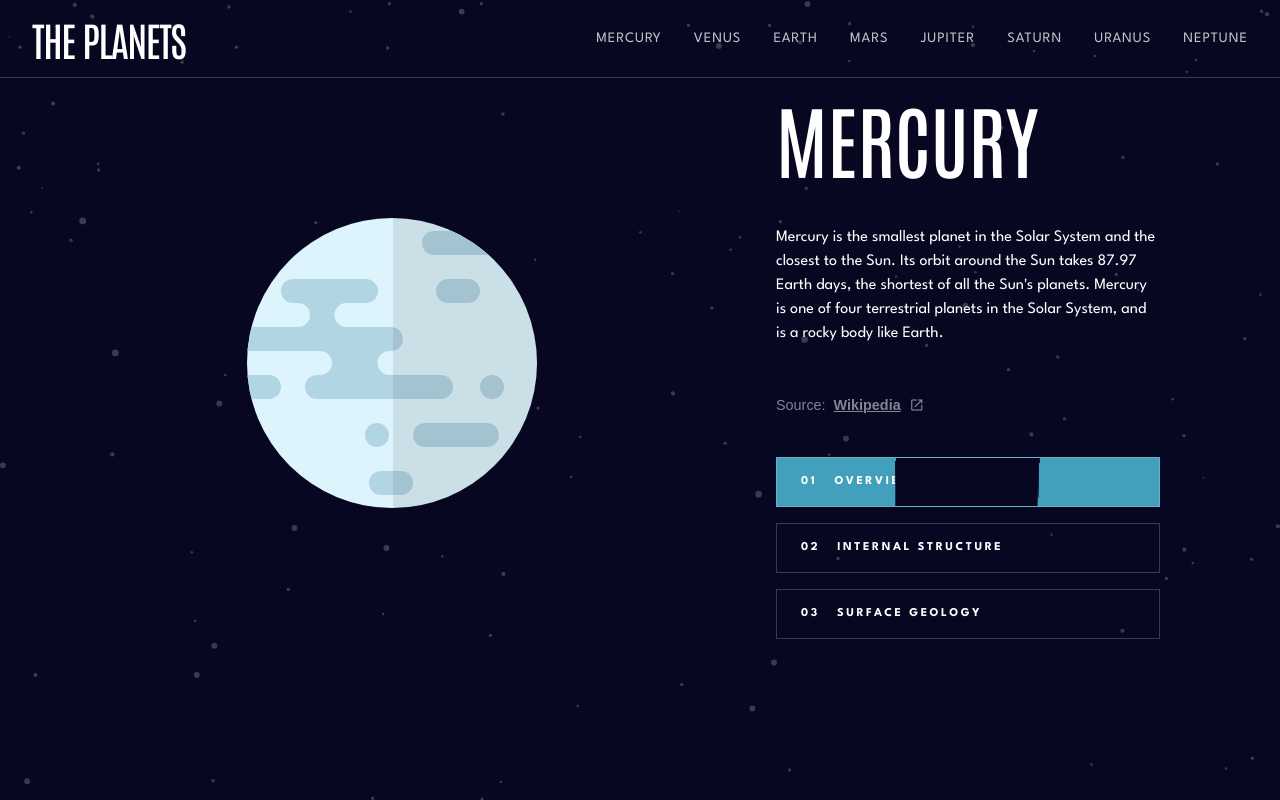
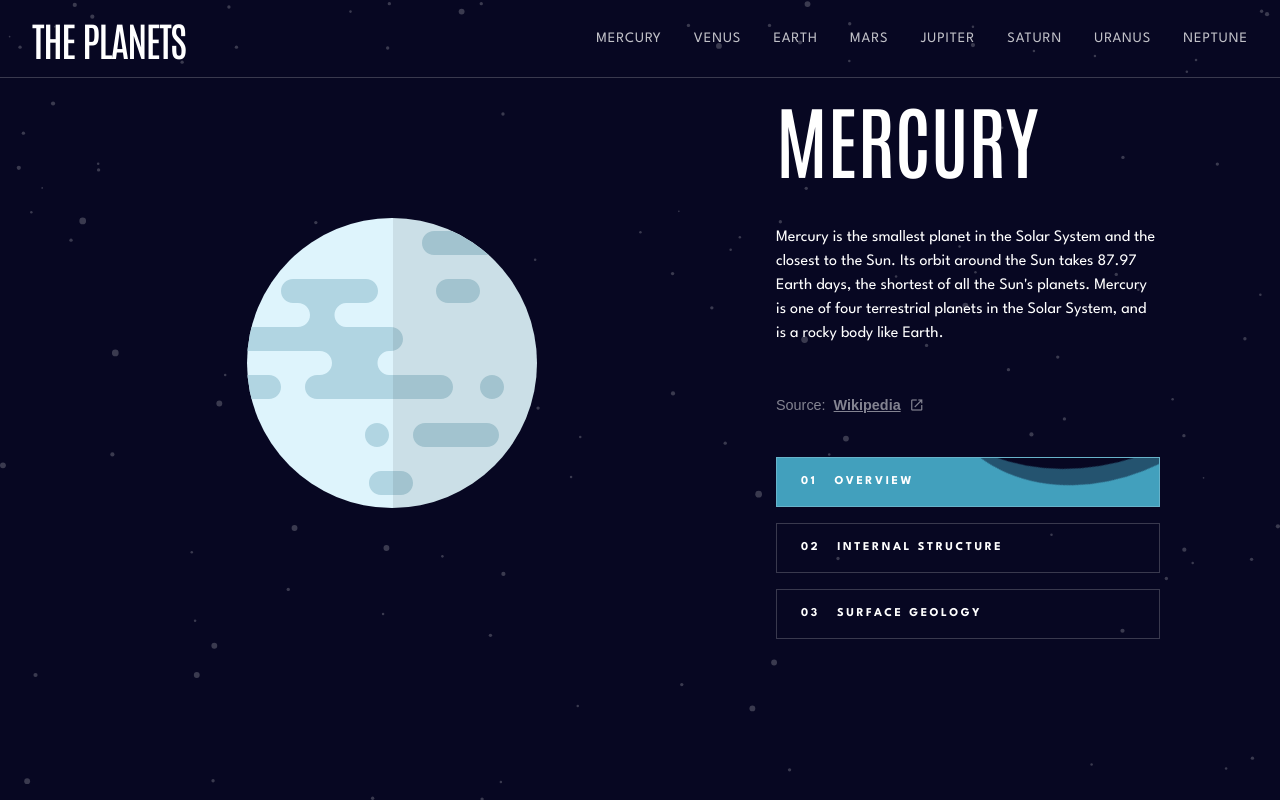
Before and after one commit to MirunaHaidu/planets-facts, a React (Vite) app: page / in a window 1280 px wide. Both pictures are taken after a click on the item "MERCURY". Shown: the top 800 px of the page. Built offline with nearby package versions, Linux system fonts and the light colour scheme.

Commit message:
add animations to the tab buttons

```diff
--- a/src/style/Planet.css
+++ b/src/style/Planet.css
@@ -8,6 +8,7 @@
     margin: 4rem 10rem;
     width: 90%;
     margin: 0.5rem;
+
 }
 
 .planet-image {
@@ -18,6 +19,7 @@
     flex-direction: column;
     justify-content: center;
     align-items: center;
+
 }
 
 .planet-geology-image {
@@ -40,13 +42,16 @@
 
 
 
-
 .planet-details {
     display: flex;
     flex-direction: column;
     gap: 1.3rem;
     width: 50%;
+    opacity: 1;
+
 }
+
+
 
 .planet-details h2 {
     font-family: var(--ff-antonio);
@@ -61,6 +66,7 @@
     margin-top: 1rem;
     line-height: 1.5rem;
     min-height: 150px;
+
 }
 
 .source {
@@ -105,6 +111,7 @@
     transition: 0.4s;
     font-family: var(--ff-spartan);
     overflow: hidden;
+
 }
 
 .tab-buttons button:hover {
@@ -121,59 +128,70 @@
 .tab-buttons button.active::after {
     content: '';
     position: absolute;
-    width: 200%;
-    height: 300%;
-    left: 50%;
-    top: 50%;
-    transform: translate(-50%, -50%);
+    width: 100%;
+    top: -160%;
+    left: 90%;
+    height: 1000%;
+    transform: translate(-50%, -76%);
+
+
 }
 
 .tab-buttons button.active::before {
-    border-radius: 50%;
+    border-radius: 41%;
     background: hsla(240, 67%, 8%, 1);
-    animation: animate 11s linear infinite;
+    animation: animate 15s linear infinite;
 }
 
 .tab-buttons button.active::after {
-    border-radius: 50%;
+    border-radius: 41%;
     background: hsla(240, 67%, 8%, 0.5);
-    animation: animate 11s linear infinite;
+    animation: animate 20s linear infinite;
 }
 
 @keyframes animate {
     from {
-        transform: translate(-50%, -76%) rotate(0deg);
+      transform: translate(-50%, -76%) rotate(0deg);
     }
 
     to {
-        transform: translate(-50%, -76%) rotate(360deg);
+      transform: translate(-50%, -76%) rotate(360deg);
     }
-}
+  }
 
 .tab-buttons button.active.planet-mercury {
     background: var(--mercury);
 }
+
 .tab-buttons button.active.planet-venus {
     background: var(--venus);
 }
+
 .tab-buttons button.active.planet-earth {
     background: var(--earth);
 }
+
 .tab-buttons button.active.planet-mars {
     background: var(--mars);
 }
+
 .tab-buttons button.active.planet-jupiter {
     background: var(--jupiter);
 }
+
 .tab-buttons button.active.planet-saturn {
     background: var(--saturn);
 }
+
 .tab-buttons button.active.planet-uranus {
     background: var(--uranus);
 }
+
 .tab-buttons button.active.planet-neptune {
     background: var(--neptune);
 }
+
+
 
 
 
```
Also changed, not shown: package.json (+5 -4 lines), 1 other file (tests, documents, lock files or other folders).
